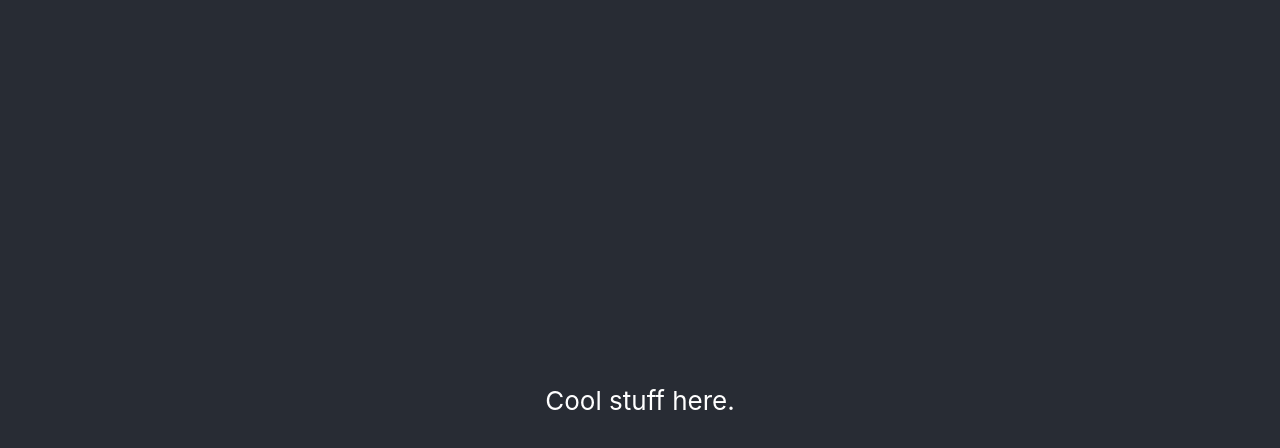
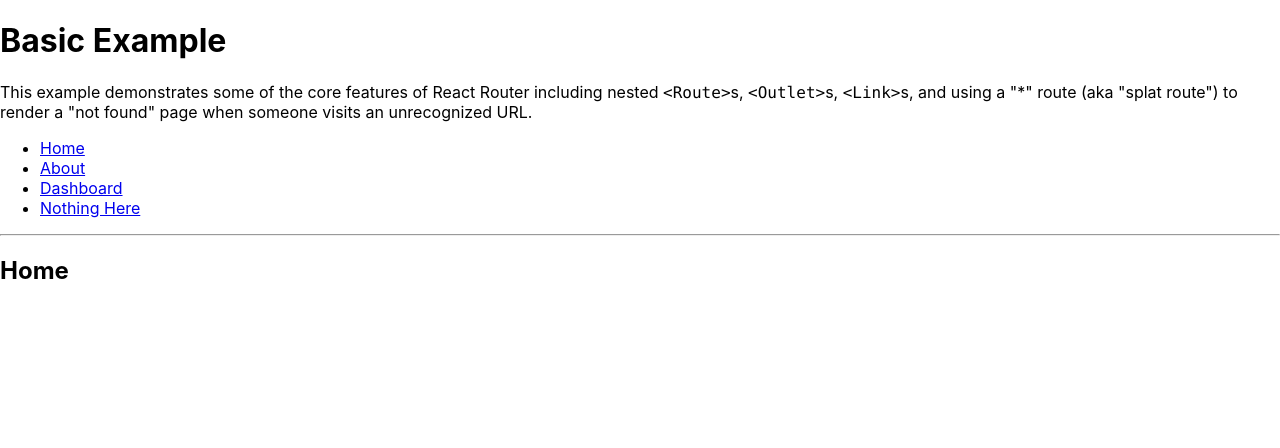
Before and after one commit to scottaj/gift-exchange, a React (Create React App) app in the folder gift-exchange-webapp/: page / in a window 1280 px wide. Shown: the top 448 px of the page. Built offline with nearby package versions, Linux system fonts and the light colour scheme.

Commit message:
Add basic router

```diff
--- a/gift-exchange-webapp/package.json
+++ b/gift-exchange-webapp/package.json
@@ -12,6 +12,7 @@
     "@types/react-dom": "^18.0.9",
     "react": "^18.2.0",
     "react-dom": "^18.2.0",
+    "react-router-dom": "^6.4.3",
     "react-scripts": "5.0.1",
     "typescript": "^4.9.3",
     "web-vitals": "^2.1.4"
--- a/gift-exchange-webapp/src/App.tsx
+++ b/gift-exchange-webapp/src/App.tsx
@@ -1,17 +1,101 @@
-import React from 'react';
-import logo from './logo.svg';
-import './App.css';
+import * as React from "react";
+import {Routes, Route, Outlet, Link} from "react-router-dom";
 
-function App() {
-  return (
-    <div className="App">
-      <header className="App-header">
-        <p>
-          Cool stuff here.
-        </p>
-      </header>
-    </div>
-  );
+export default function App() {
+    return (
+        <div>
+            <h1>Basic Example</h1>
+
+            <p>
+                This example demonstrates some of the core features of React Router
+                including nested <code>&lt;Route&gt;</code>s,{" "}
+                <code>&lt;Outlet&gt;</code>s, <code>&lt;Link&gt;</code>s, and using a
+                "*" route (aka "splat route") to render a "not found" page when someone
+                visits an unrecognized URL.
+            </p>
+
+            {/* Routes nest inside one another. Nested route paths build upon
+            parent route paths, and nested route elements render inside
+            parent route elements. See the note about <Outlet> below. */}
+            <Routes>
+                <Route path="/" element={<Layout/>}>
+                    <Route index element={<Home/>}/>
+                    <Route path="about" element={<About/>}/>
+                    <Route path="dashboard" element={<Dashboard/>}/>
+
+                    {/* Using path="*"" means "match anything", so this route
+                acts like a catch-all for URLs that we don't have explicit
+                routes for. */}
+                    <Route path="*" element={<NoMatch/>}/>
+                </Route>
+            </Routes>
+        </div>
+    );
 }
 
-export default App;
+function Layout() {
+    return (
+        <div>
+            {/* A "layout route" is a good place to put markup you want to
+          share across all the pages on your site, like navigation. */}
+            <nav>
+                <ul>
+                    <li>
+                        <Link to="/">Home</Link>
+                    </li>
+                    <li>
+                        <Link to="/about">About</Link>
+                    </li>
+                    <li>
+                        <Link to="/dashboard">Dashboard</Link>
+                    </li>
+                    <li>
+                        <Link to="/nothing-here">Nothing Here</Link>
+                    </li>
+                </ul>
+            </nav>
+
+            <hr/>
+
+            {/* An <Outlet> renders whatever child route is currently active,
+          so you can think about this <Outlet> as a placeholder for
+          the child routes we defined above. */}
+            <Outlet/>
+        </div>
+    );
+}
+
+function Home() {
+    return (
+        <div>
+            <h2>Home</h2>
+        </div>
+    );
+}
+
+function About() {
+    return (
+        <div>
+            <h2>About</h2>
+        </div>
+    );
+}
+
+function Dashboard() {
+    return (
+        <div>
+            <h2>Dashboard</h2>
+        </div>
+    );
+}
+
+function NoMatch() {
+    return (
+        <div>
+            <h2>Nothing to see here!</h2>
+            <p>
+                <Link to="/">Go to the home page</Link>
+            </p>
+        </div>
+    );
+}
--- a/gift-exchange-webapp/src/index.tsx
+++ b/gift-exchange-webapp/src/index.tsx
@@ -3,14 +3,17 @@
 import './index.css';
 import App from './App';
 import reportWebVitals from './reportWebVitals';
+import {BrowserRouter, Router} from "react-router-dom";
 
 const root = ReactDOM.createRoot(
-  document.getElementById('root') as HTMLElement
+    document.getElementById('root') as HTMLElement
 );
 root.render(
-  <React.StrictMode>
-    <App />
-  </React.StrictMode>
+    <React.StrictMode>
+        <BrowserRouter>
+            <App/>
+        </BrowserRouter>
+    </React.StrictMode>
 );
 
 // If you want to start measuring performance in your app, pass a function
```
Also changed, not shown: 1 other file (tests, documents, lock files or other folders).
